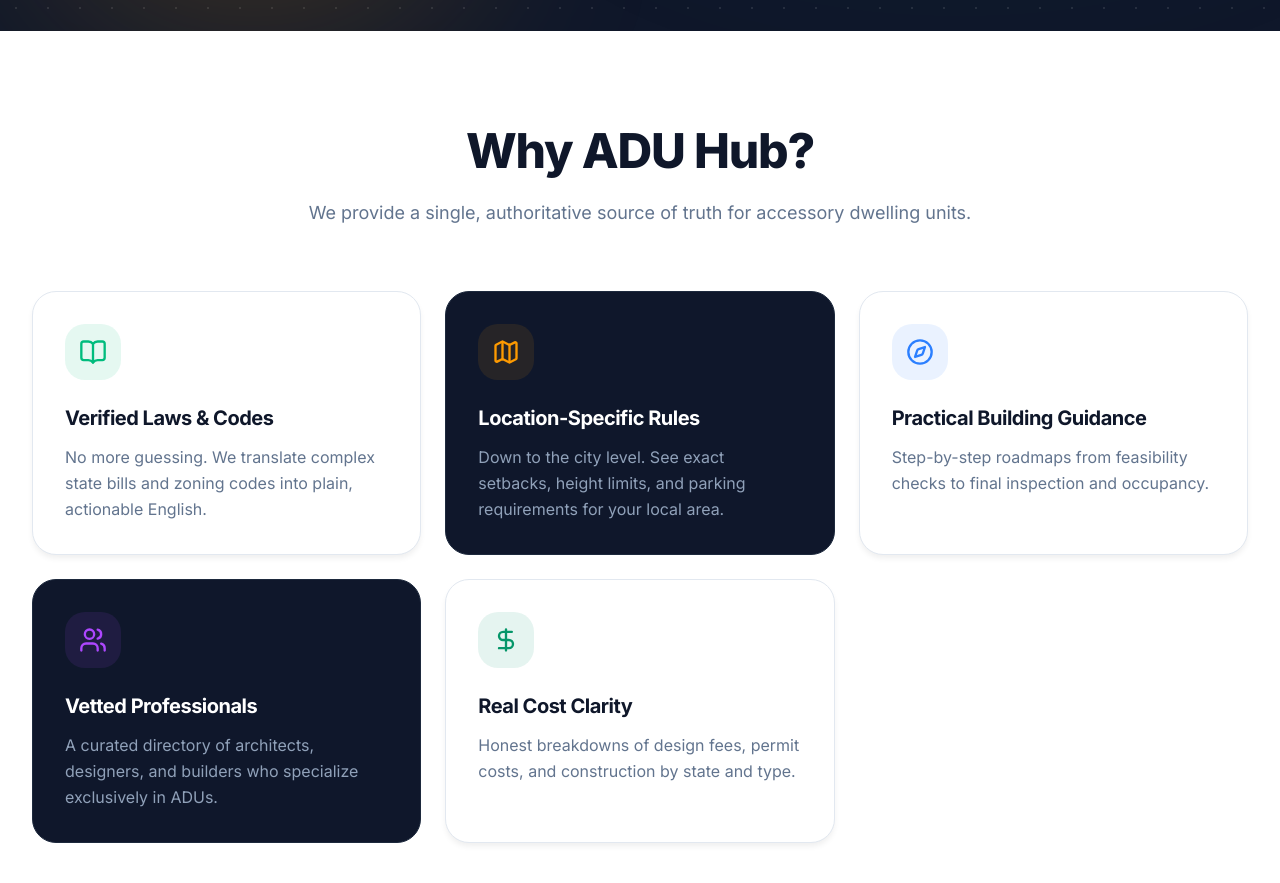
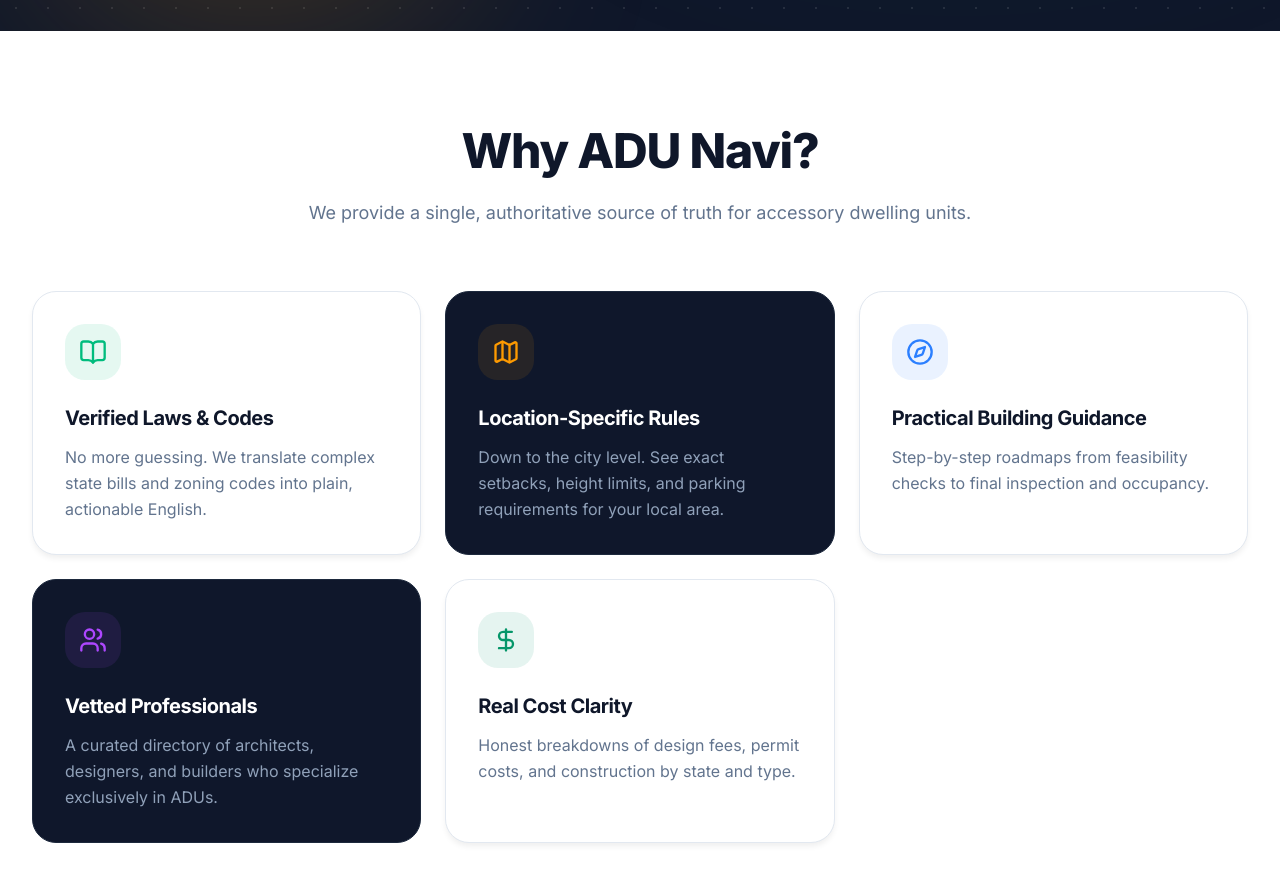
Before and after one commit to HassanAmeer/adu-hub-reactjs, a React (Vite) app: page / in a window 1280 px wide. Shown: the part 840-1723 px from the top of the page. Built offline with nearby package versions, Linux system fonts and the light colour scheme.

Commit message:
now adu hub to adu navi title updated

```diff
--- a/src/components/home/ValueProp.jsx
+++ b/src/components/home/ValueProp.jsx
@@ -60,7 +60,7 @@ const ValueProp = () => {
     <section className="py-24 bg-white relative">
       <div className="max-w-7xl mx-auto px-4 sm:px-6 lg:px-8">
         <div className="text-center mb-16 max-w-3xl mx-auto">
-          <h2 className="text-3xl sm:text-5xl font-extrabold text-primary mb-6">Why ADU Hub?</h2>
+          <h2 className="text-3xl sm:text-5xl font-extrabold text-primary mb-6">Why ADU Navi?</h2>
           <p className="text-lg text-slate-500">
             We provide a single, authoritative source of truth for accessory dwelling units.
           </p>
@@ -77,11 +77,10 @@ const ValueProp = () => {
             <motion.div
               key={idx}
               variants={item}
-              className={`p-8 rounded-[24px] border ${
-                p.darkBg
-                  ? 'bg-slate-900 border-slate-800 text-white'
-                  : 'bg-white border-slate-200 text-slate-800 shadow-soft hover:border-secondary/30'
-              } transition-all duration-300 hover:-translate-y-1 hover:shadow-xl group`}
+              className={`p-8 rounded-[24px] border ${p.darkBg
+                ? 'bg-slate-900 border-slate-800 text-white'
+                : 'bg-white border-slate-200 text-slate-800 shadow-soft hover:border-secondary/30'
+                } transition-all duration-300 hover:-translate-y-1 hover:shadow-xl group`}
             >
               <div className={`w-14 h-14 ${p.bg} ${p.color} rounded-2xl flex items-center justify-center mb-6 group-hover:scale-110 transition-transform duration-300`}>
                 <p.icon className="w-7 h-7" />
```
